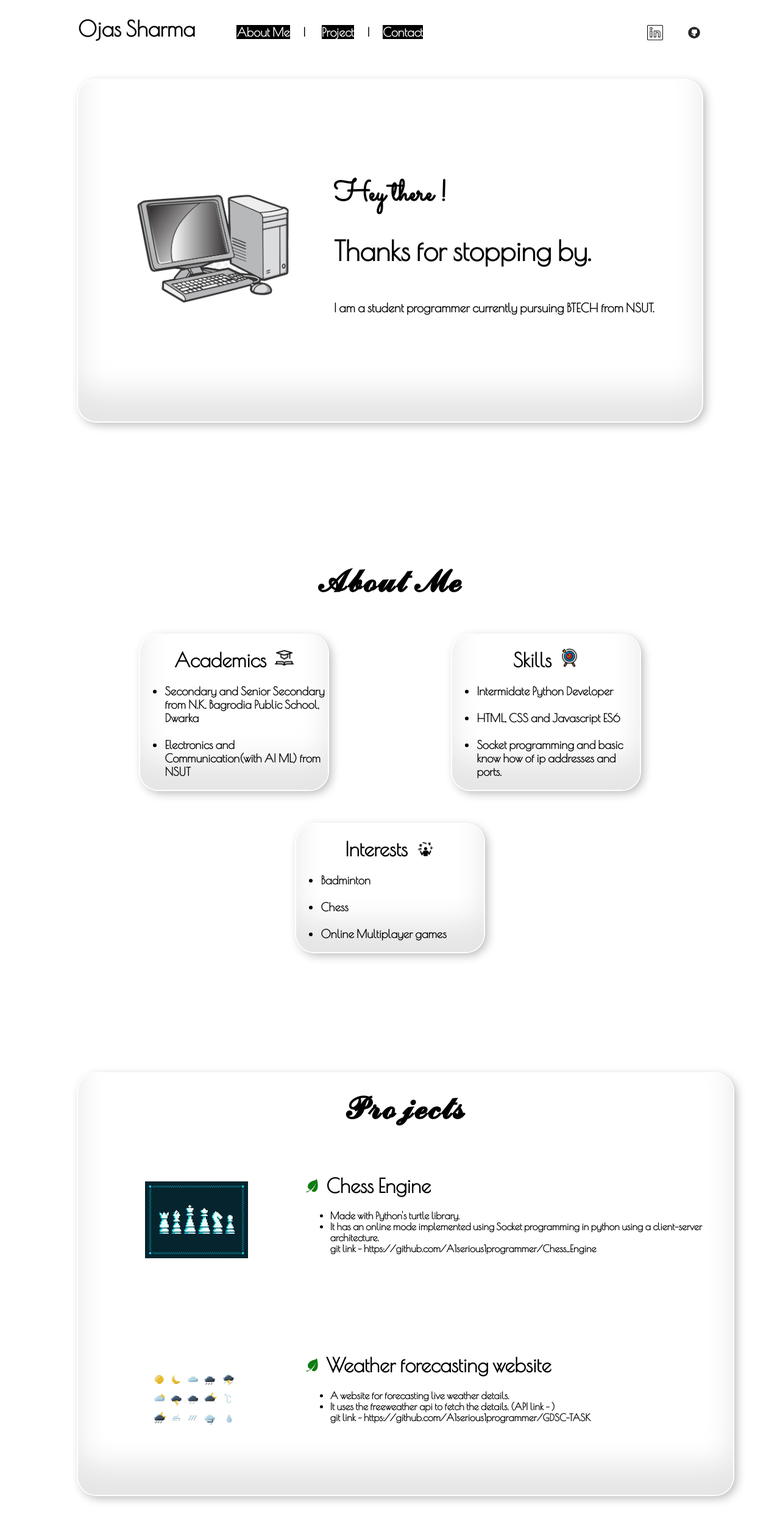
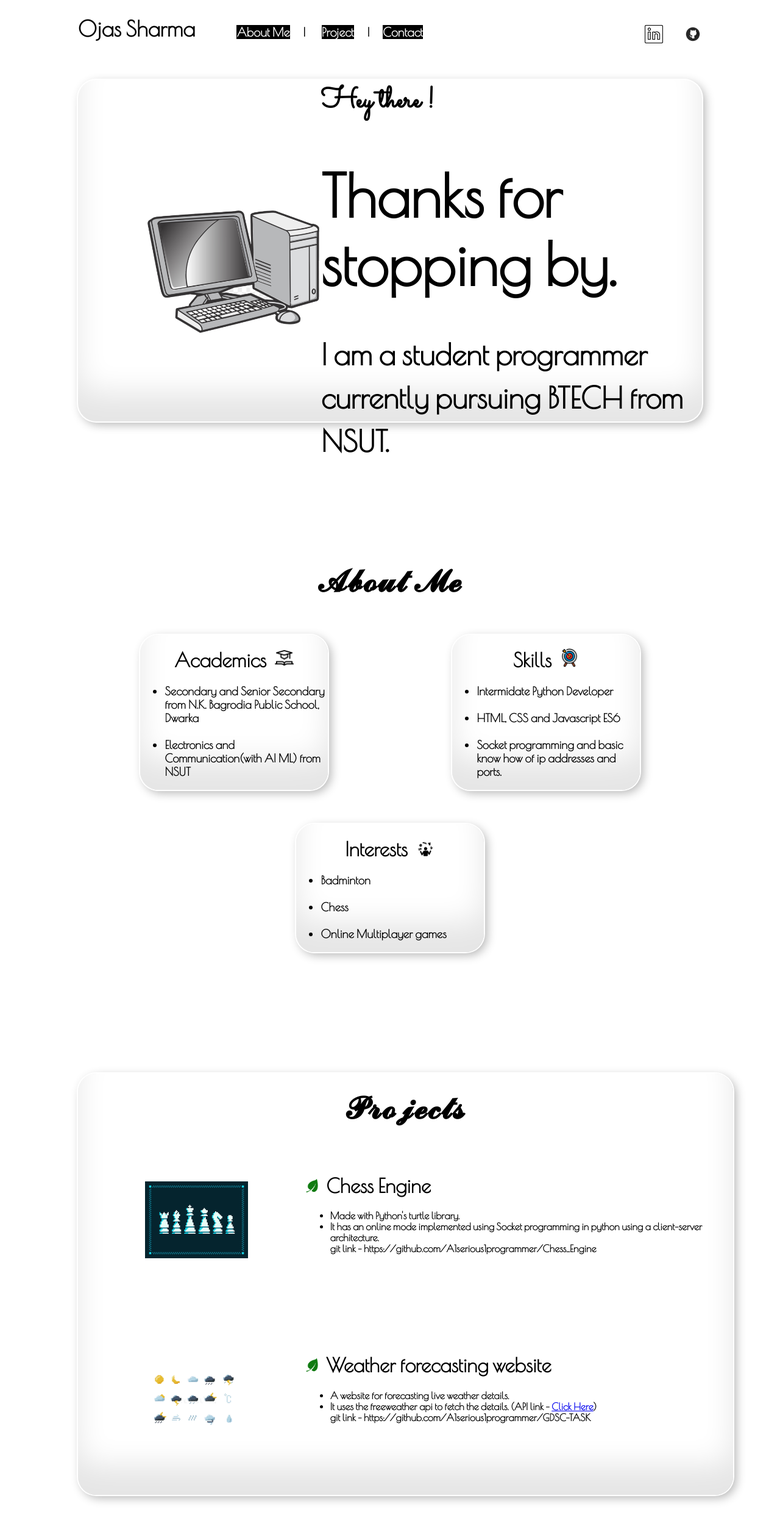
Before and after one commit to ojas-sharma-01/Portfolio, a plain HTML site: page index.html in a window 1280 px wide. Shown: the top 2502 px of the page at 61% size. Drawn offline with nearby package versions, Linux system fonts and the light colour scheme.

Commit message:
Update index.html

```diff
--- a/index.html
+++ b/index.html
@@ -4,8 +4,8 @@
     <meta charset="utf-8">
     <title></title>
     <link rel="preconnect" href="https://fonts.googleapis.com">
-<link rel="preconnect" href="https://fonts.gstatic.com" crossorigin>
-<link href="https://fonts.googleapis.com/css2?family=Poiret+One&family=Sacramento&display=swap" rel="stylesheet">
+    <link rel="preconnect" href="https://fonts.gstatic.com" crossorigin>
+    <link href="https://fonts.googleapis.com/css2?family=Poiret+One&family=Sacramento&display=swap" rel="stylesheet">
     <link rel="stylesheet" href="style.css">
     <meta name="viewport" content="width=device-width, initial-scale=1"/>
   </head>
@@ -13,15 +13,15 @@
     <div class="name font">Ojas Sharma</div>
     <div class="navbar font"><span class="nav">About Me</span>&nbsp&nbsp&nbsp&nbsp <span>|</span> &nbsp&nbsp&nbsp&nbsp
       <span class="nav">Project</span>&nbsp&nbsp&nbsp&nbsp <span>|</span> &nbsp&nbsp&nbsp&nbsp<span class="nav" onclick="location.href='mailto:ojassharma2547@gmail.com';">Contact</span>
-      <img class="menu_button" style="position: absolute; right:20%;"src="menu.png" width="3%">
-      <a href = "https://www.linkedin.com/in/ojas-sharma-64aaba246/"><img style="position:absolute; right:15%;"src="in.png" width="2%"style = "margin-right:5%;"></a>
-      <a href = "https://github.com/A1serious1programmer"><img style="position:absolute; right:10%;"src="git.png" width="2%"/></div></a>
+      <img class="menu_button" style="position: absolute; right:20%;"src="menu.png" width="30px">
+      <a href = "https://www.linkedin.com/in/ojas-sharma-64aaba246/"><img class = "cc"style="position:absolute; right:15%;"src="in.png" width="30px"></a>
+      <a href = "https://github.com/A1serious1programmer"><img style="position:absolute; right:10%;"src="git.png" width="30px"/></a></div>
     <div class="main_cont font shadow">
-      <img id = "main" src="pc_img.png" height = 60%>
+      <img id ="main" src="pc_img.png" height = 60%>
       <div class="c1">
       <div class="hey" style="font-family: 'Sacramento', cursive; font-weight: bold;">Hey there !
-        <h1 class="font" style="font-size:45px;">Thanks for stopping by.</h1>
-        <strong class="font" style="font-size:20px;">I am a student programmer currently pursuing BTECH from NSUT.</strong></div>
+        <h1 class="font" id = "main_c_2">Thanks for stopping by.</h1>
+        <strong class="font" id = "main_c_3">I am a student programmer currently pursuing BTECH from NSUT.</strong></div>
       </div>
     </div>
     <div class="phone_nav hide" style="font-size: 20px;">
@@ -29,7 +29,7 @@
       <span class="nav">Project</span>
       <span class="nav" onclick="location.href='mailto:ojassharma2547@gmail.com';">Contact</span></div>
 
-    <div id = "rt"class="About_Me font">
+    <div class="About_Me font">
       <h1 class = "bb" style="grid-column: span 2; margin: auto;">𝓐𝓫𝓸𝓾𝓽 𝓜𝓮</h1>
       <div class="acad shadow"><center><h1>Academics&nbsp&nbsp<img width="10%" src="acad.png"/></h1></center><h3>
       <ul><li>Secondary and Senior Secondary from N.K. Bagrodia Public School, Dwarka</li><br>
@@ -54,7 +54,7 @@
         <div style="flex-basis: 50%;"><h1><img src="leaf.png" width="3%" style="padding-right:2%;">Weather forecasting website</h1>
           <ul>
             <li>A website for forecasting live weather details.</li>
-            <li>It uses the freeweather api to fetch the details. (API link - <a href=""></a>)</li>
+            <li>It uses the freeweather api to fetch the details. (API link - <a href="https://www.weatherapi.com/">Click Here</a>)</li>
             <li style="list-style-type: none;">git link - https://github.com/A1serious1programmer/GDSC-TASK</li>
           </ul>
     </div>
```
